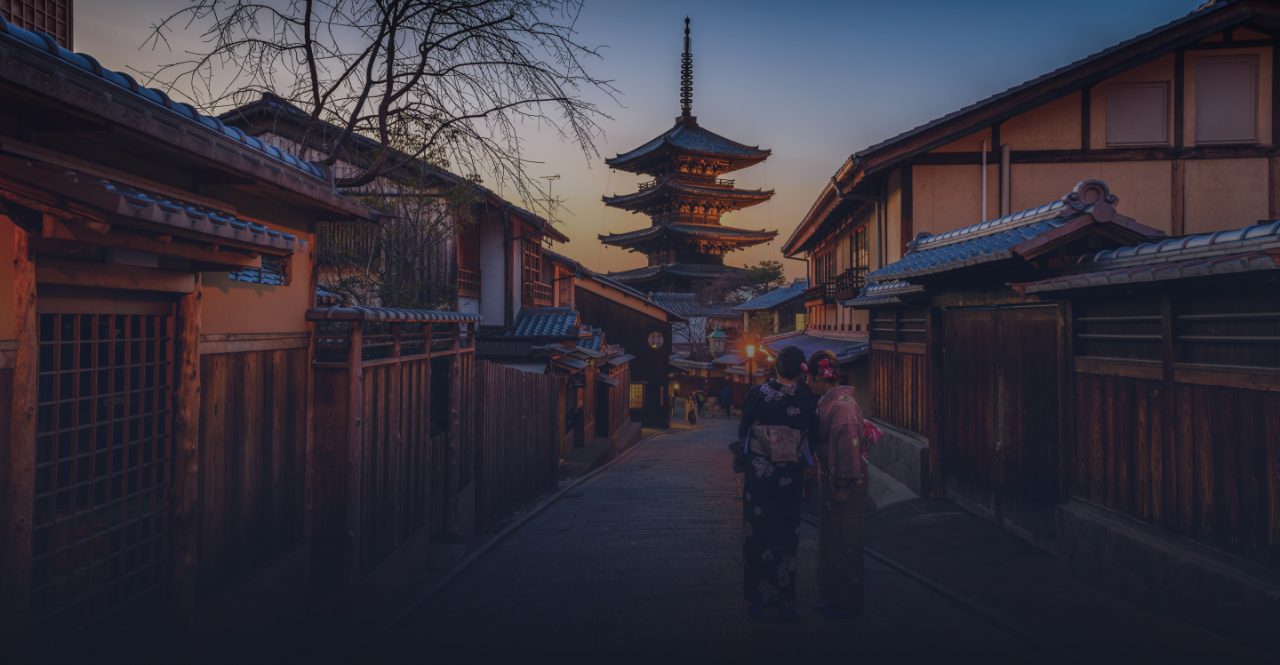
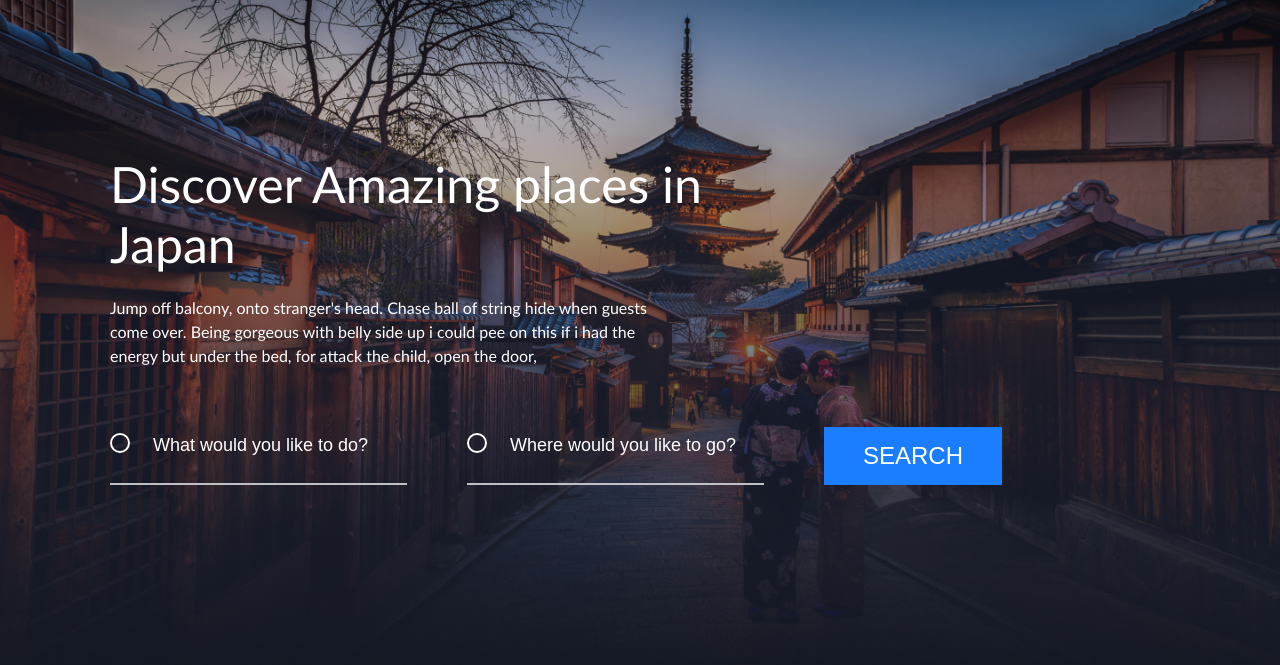
Before and after one commit to sergeyKa73/Travel-Landing, a plain HTML site: page index.html in a window 1280 px wide. Shown: the part 109-774 px from the top of the page. Drawn offline with Linux system fonts and the light colour scheme.

Commit message:
feat: add button

```diff
--- a/css/style.css
+++ b/css/style.css
@@ -92,9 +92,66 @@
 
   /*Intro start*/
   .intro {
-      height: 100vh;
+      min-height: 100vh;
       background: url(../img/intro_bg.jpg) no-repeat center;
       background-size: cover;
+      padding-top: 263px;
+  }
+
+  .intro__title {
+    max-width: 619px;
+    font-weight: 500;
+    font-size: 50px;
+    line-height: 60px;
+    color: #FFFFFF;
+    margin-bottom: 22px;
+  }
+
+  .intro__subtitle {
+      max-width: 546px;
+      line-height: 24px;
+      color: #FFFFFF;
+      margin-bottom: 59px;
+  }
+  .search__form__info {
+      display: flex;
+      flex-wrap: wrap;
+
+  }
+
+  .search__form__field {
+      width: 297px;
+      background: transparent url(../img/svg/Oval.svg) no-repeat left 6px;
+      background-size: 20px;
+      border: 0;
+      border-bottom: 2px solid #BFC0C5;
+      margin-right: 60px;
+      padding-left: 43px;
+      padding-bottom: 22px;
+      font-weight: 500;
+      font-size: 18px;
+      line-height: 24px;
+      color: #FFFFFF;
+  }
+
+  .search__form__field::placeholder{
+    font-weight: 500;
+    font-size: 18px;
+    line-height: 24px;
+    color: #FFFFFF;
+  }
+  .search__form__sumbit {
+      padding: 15px 39px;
+      text-transform: uppercase;
+      font-weight: 500;
+      font-size: 24px;
+      color: #FFFFFF;
+      background: #1B7DFF;
+      border: 0;
+  }
+
+  .search__form__sumbit:hover, .search__form__sumbit:focus, .search__form__sumbit:active{
+      background: #094a9e
   }
 
   /* Intro end*/
--- a/index.html
+++ b/index.html
@@ -40,6 +40,23 @@
     </header>
     <main class="main">
         <section class="intro">
+            <div class="wrapper">
+                <h1 class="intro__title">
+                    Discover Amazing places in Japan
+                </h1>
+                <p class="intro__subtitle">
+                    Jump off balcony, onto stranger's head. Chase ball of string hide when guests come over. Being gorgeous with belly side up i could pee on this if i had the energy but under the bed, for attack the child, open the door,
+                </p>
+                <form  class="search__form">
+                    <fieldset class="search__form__wrap">
+                        <p class="search__form__info">
+                            <input type="text" name="user-like-to-do" class="search__form__field" placeholder="What would you like to do?">
+                            <input type="text" name="user-like-to-go" class="search__form__field" placeholder="Where would you like to go?">
+                            <button type="submit" class="search__form__sumbit">search</button>
+                        </p>
+                    </fieldset>
+                </form>
+            </div>
 
         </section>
 
```
Also changed, not shown: img/svg/Oval.svg (added).
